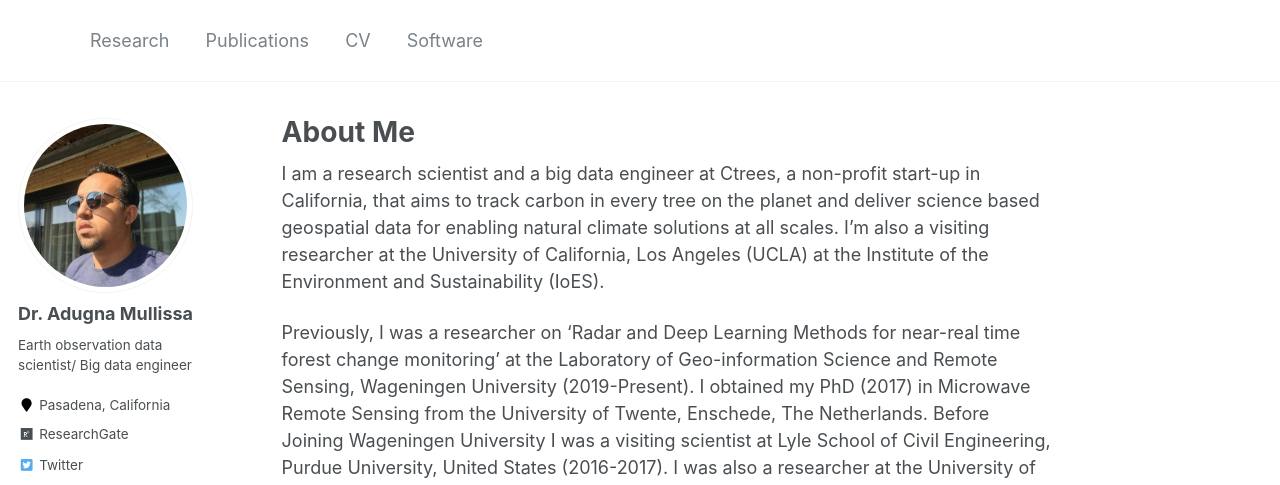
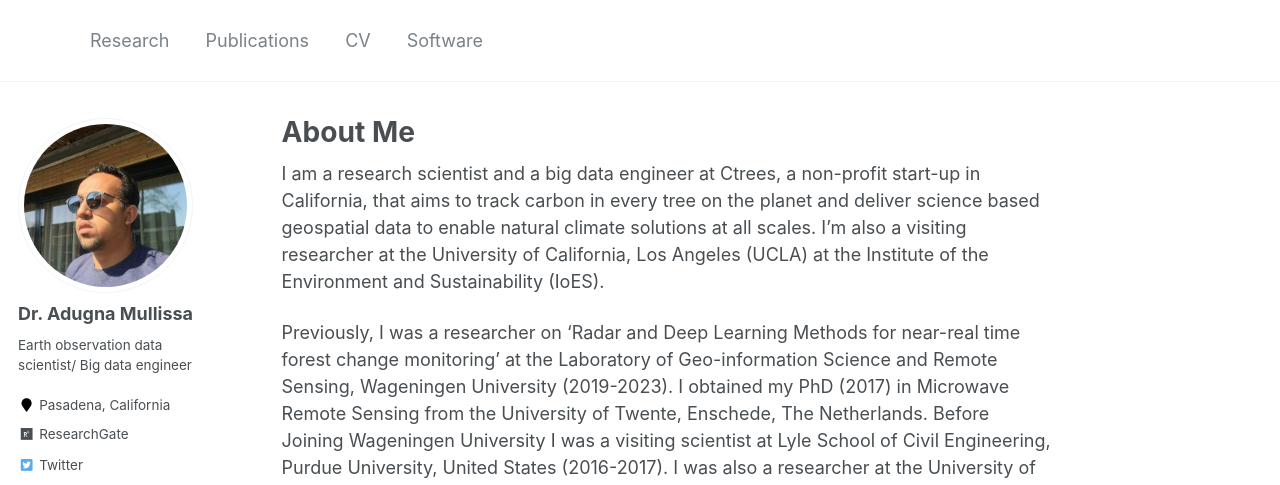
Before and after one commit to adugnag/adugnag.github.io, a Jekyll site: the page built from _pages/about.md, in a window 1280 px wide and 1145 px high. Shown: the top 485 px of the window. Built offline with Jekyll 4.4.1, drawn with Linux system fonts in a browser that asks for light colours; some web fonts are replaced; some of the changed text lies outside the part shown.

Commit message:
Update about.md

```diff
--- a/_pages/about.md
+++ b/_pages/about.md
@@ -7,9 +7,9 @@ redirect_from:
   - /about/
   - /about.html
 ---
-I am a research scientist and a big data engineer at Ctrees, a non-profit start-up in California, that aims to track carbon in every tree on the planet and deliver science based geospatial data for enabling natural climate solutions at all scales. I'm also a visiting researcher at the University of California, Los Angeles (UCLA) at the Institute of the Environment and Sustainability (IoES).
+I am a research scientist and a big data engineer at Ctrees, a non-profit start-up in California, that aims to track carbon in every tree on the planet and deliver science based geospatial data to enable natural climate solutions at all scales. I'm also a visiting researcher at the University of California, Los Angeles (UCLA) at the Institute of the Environment and Sustainability (IoES).
 
-Previously, I was a researcher on 'Radar and Deep Learning Methods for near-real time forest change monitoring' at the Laboratory of Geo-information Science and Remote Sensing, Wageningen University (2019-Present). I obtained my PhD (2017) in Microwave Remote Sensing from the University of Twente, Enschede, The Netherlands. Before Joining Wageningen University I was a visiting scientist at Lyle School of Civil Engineering, Purdue University, United States (2016-2017). I was also a researcher at the University of Twente investigating deep learning methodologies for crop classification using polarimetric SAR data (2018-2019).
+Previously, I was a researcher on 'Radar and Deep Learning Methods for near-real time forest change monitoring' at the Laboratory of Geo-information Science and Remote Sensing, Wageningen University (2019-2023). I obtained my PhD (2017) in Microwave Remote Sensing from the University of Twente, Enschede, The Netherlands. Before Joining Wageningen University I was a visiting scientist at Lyle School of Civil Engineering, Purdue University, United States (2016-2017). I was also a researcher at the University of Twente investigating deep learning methodologies for crop classification using polarimetric SAR data (2018-2019).
 
 My research interest is on using microwave remote sensing and machine learning to improve accuracy and efficiency in environmental monitoring with a particular focus on SAR, PolSAR and InSAR signal processing and information extraction using deep neural networks. I have worked on state-of-the-art deep learning models for SAR and PolSAR image despeckling, PolSAR image semantic segmentation as well as SAR time-series forecast and segmentation. I have also worked on building a big remote sensing data load, extract and transform pipelines in Google Earth Engine and Google Cloud for continental scale near-real time change monitoring.
 
```
